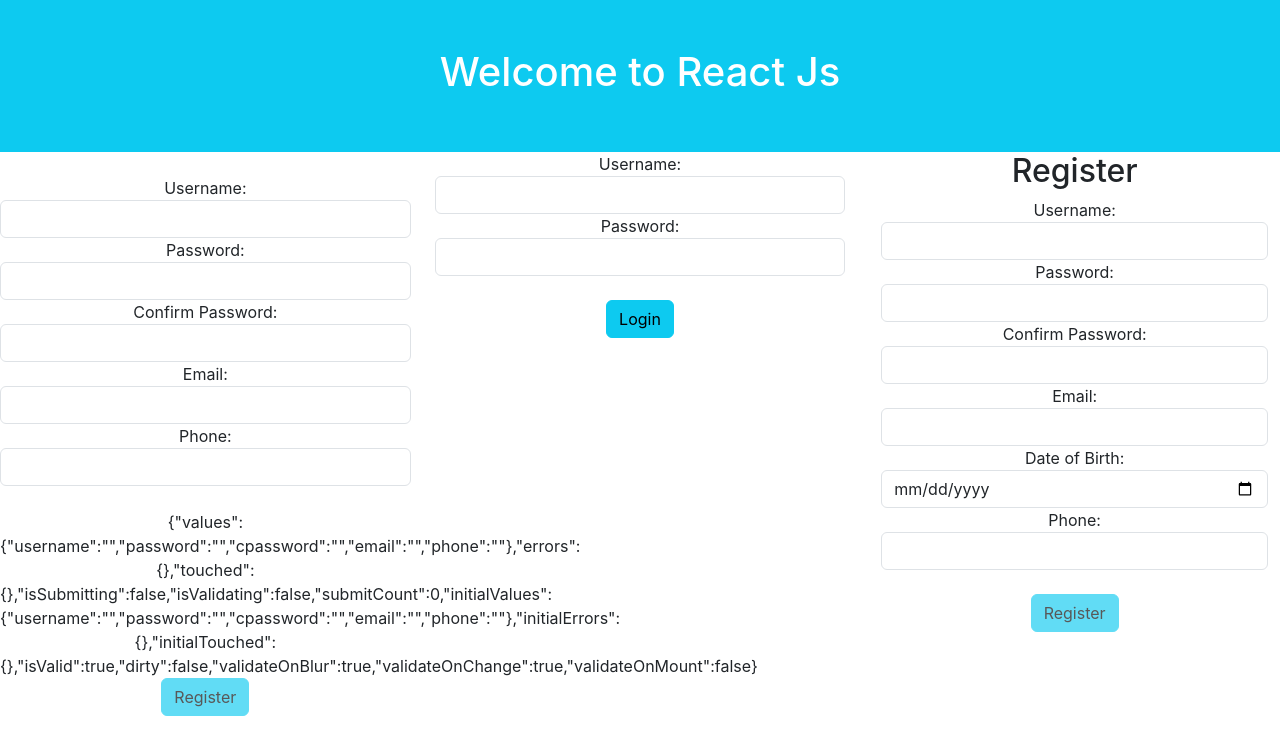
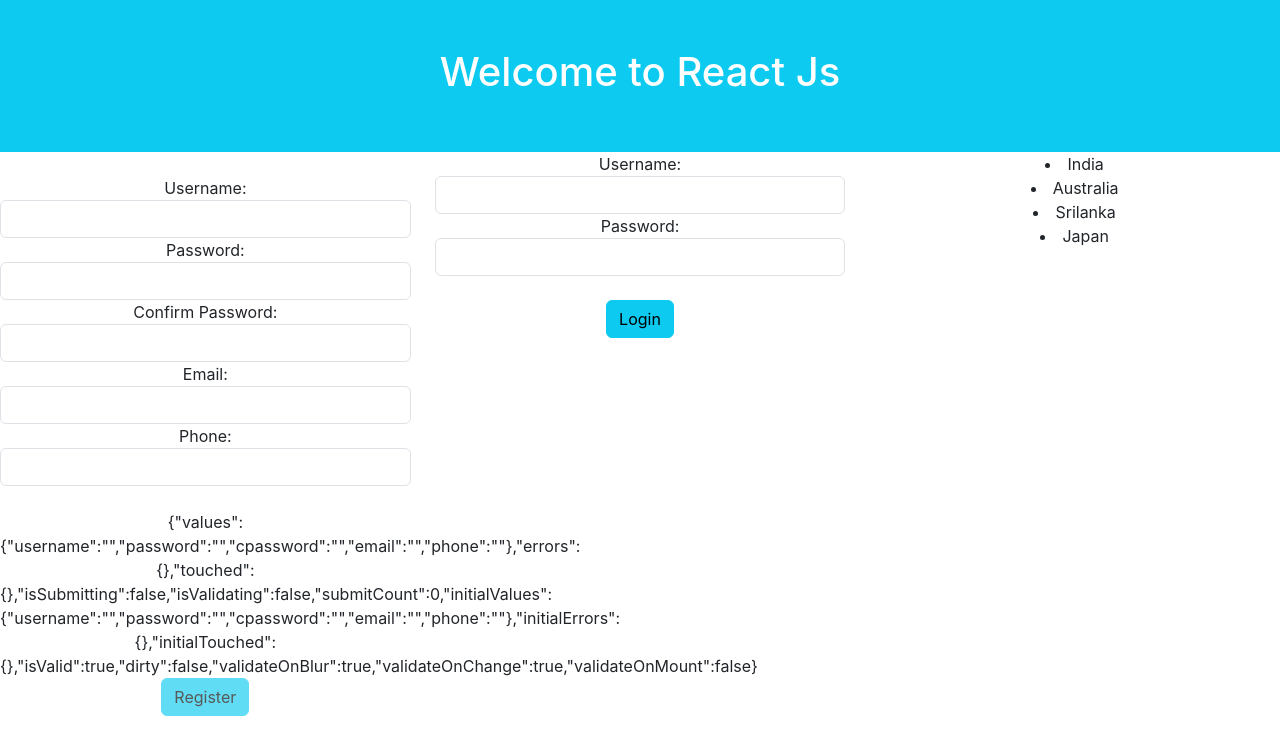
Before and after one commit to jagasia/harman1, a React (Create React App) app in the folder ReactJs/formik-demo/: page / in a window 1280 px wide. Shown: the top 754 px of the page. Built offline with nearby package versions, Linux system fonts and the light colour scheme.

Commit message:
11Jun 15:15

```diff
--- a/ReactJs/formik-demo/src/App.js
+++ b/ReactJs/formik-demo/src/App.js
@@ -1,6 +1,6 @@
 import './App.css';
+import { List } from './components/List';
 import { Login } from './components/Login';
-import { Register } from './components/Register';
 import { Signup } from './components/Signup';
 
 function App() {
@@ -27,7 +27,8 @@ function App() {
         </div>
         <div className='col-sm-4'>
           {/* <Login onLogin={fnLoginAdmin} /> */}
-          <Register />
+          {/* <Register /> */}
+          <List />
         </div>
       </div>
     </div>
--- /dev/null
+++ b/ReactJs/formik-demo/src/components/List.js
@@ -0,0 +1,8 @@
+export const List=()=>{
+    const countries=["India","Australia","Srilanka","Japan"];
+    return <div>
+        {
+            countries.map((country)=><li>{country}</li>)
+        }
+    </div>
+}
--- a/ReactJs/formik-demo/src/components/Register.js
+++ b/ReactJs/formik-demo/src/components/Register.js
@@ -59,7 +59,7 @@ export const Register = () => {
             <Field
               type="text"
               name="username"
-              className={`form-control `}
+              className='form-control'
             />
             <ErrorMessage name="username" component="div" className="text-danger" />
 
```
Also changed, not shown: 1 other file (tests, documents, lock files or other folders).
